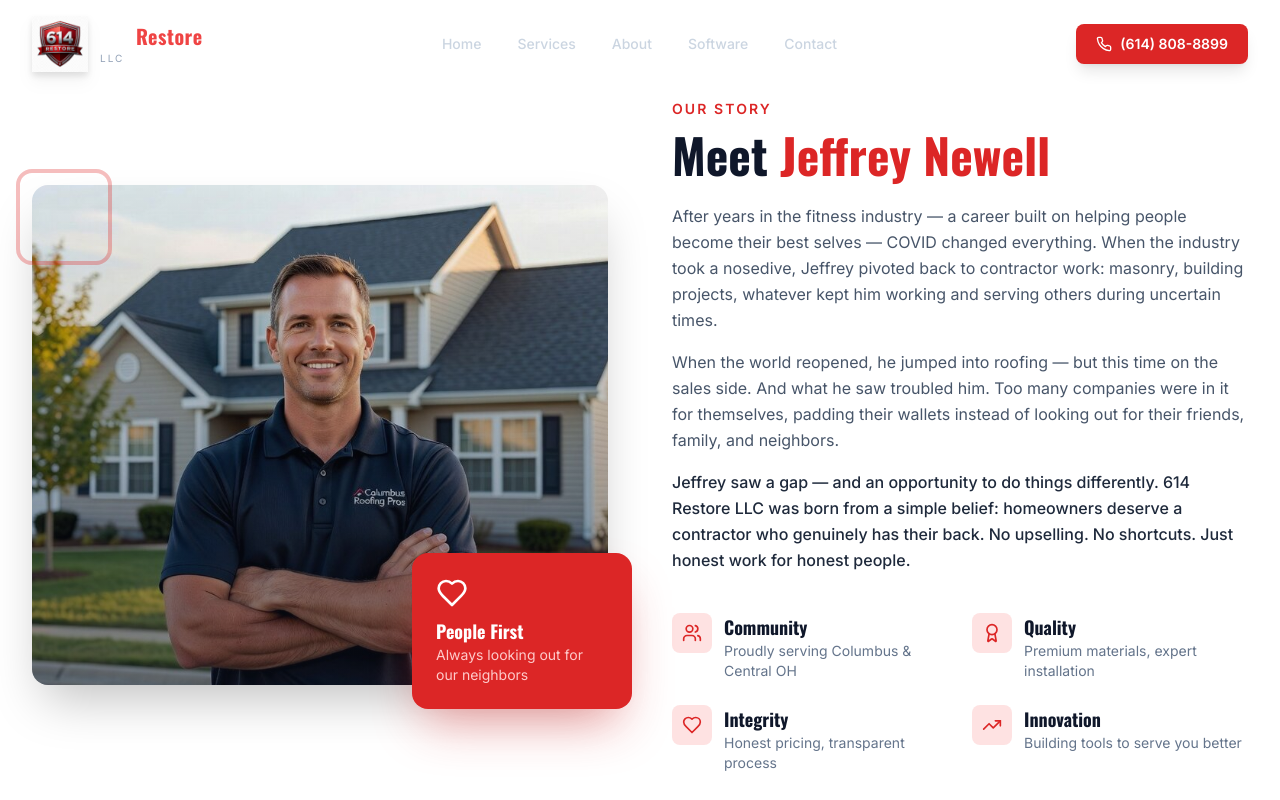
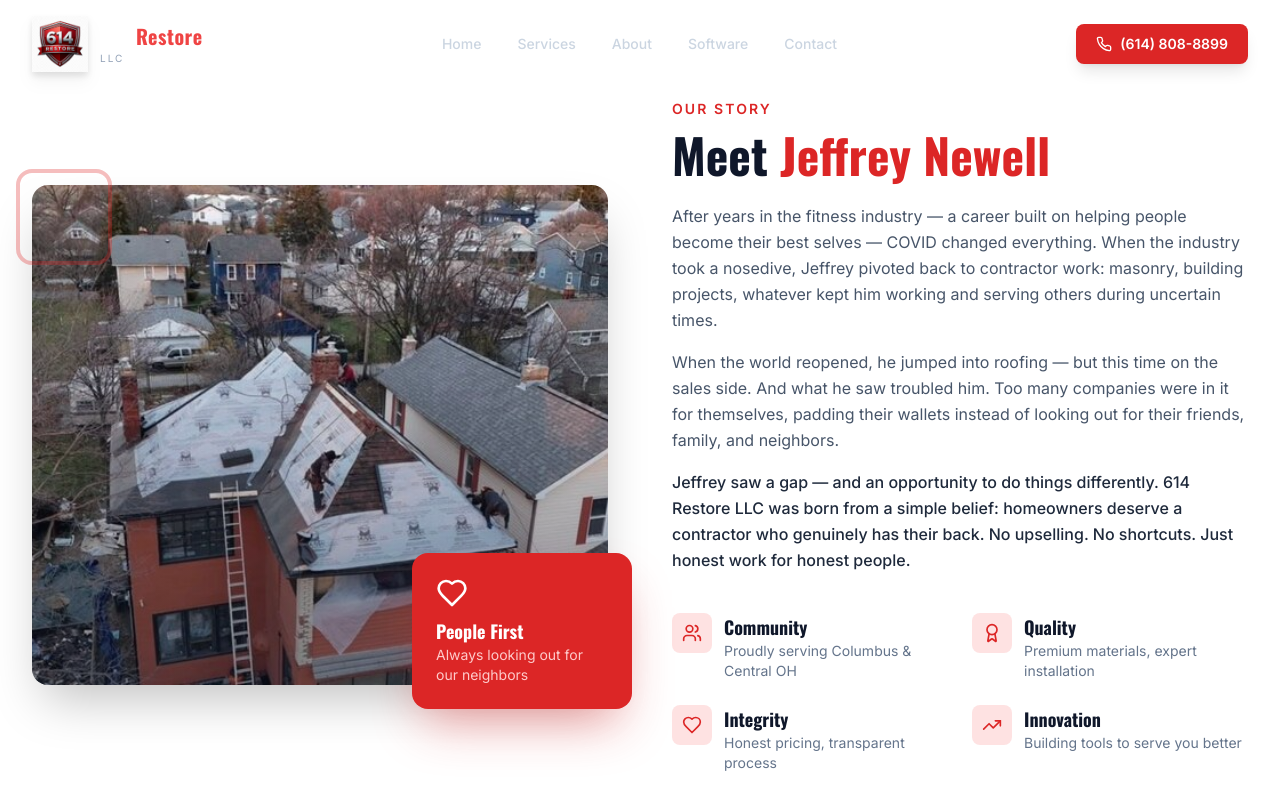
Before and after one commit to 614restore/614-site, a Next.js app: page /about in a window 1280 px wide. Shown: the top 800 px of the page. Built offline with nearby package versions, Linux system fonts and the light colour scheme.

Commit message:
Add portrait photo to About page, use IMG_5535 as portrait-jeff.jpg

```diff
--- a/src/components/About.tsx
+++ b/src/components/About.tsx
@@ -8,7 +8,7 @@ export default function About() {
           <div className="relative">
             <div className="relative rounded-2xl overflow-hidden shadow-2xl">
               <img
-                src="/images/about-jeff.jpg"
+                src="/images/portrait-jeff.jpg"
                 alt="Jeffrey Newell - Owner of 614 Restore LLC"
                 className="w-full h-[500px] object-cover"
               />
```
Also changed, not shown: public/images/portrait-jeff.jpg (added).
